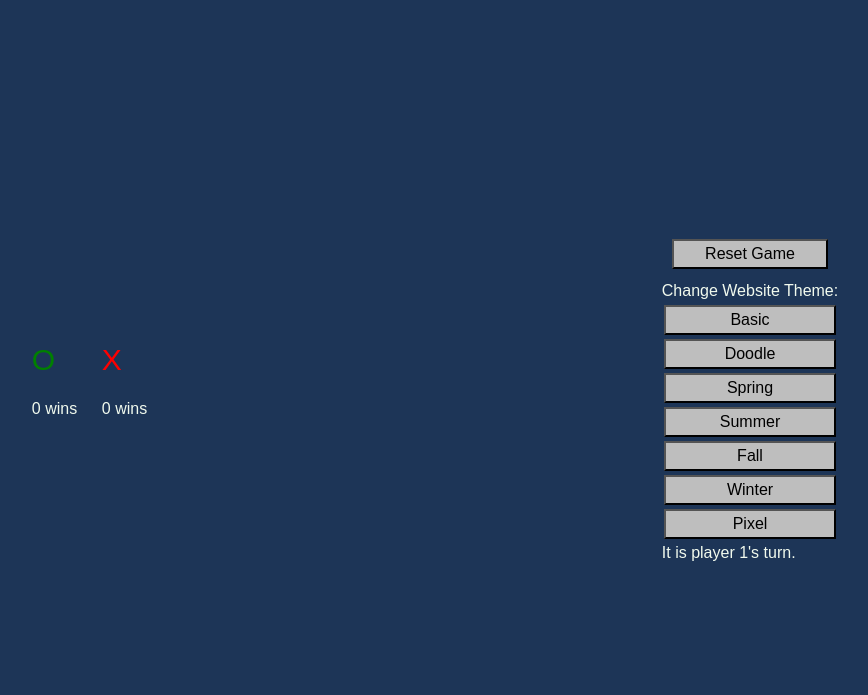
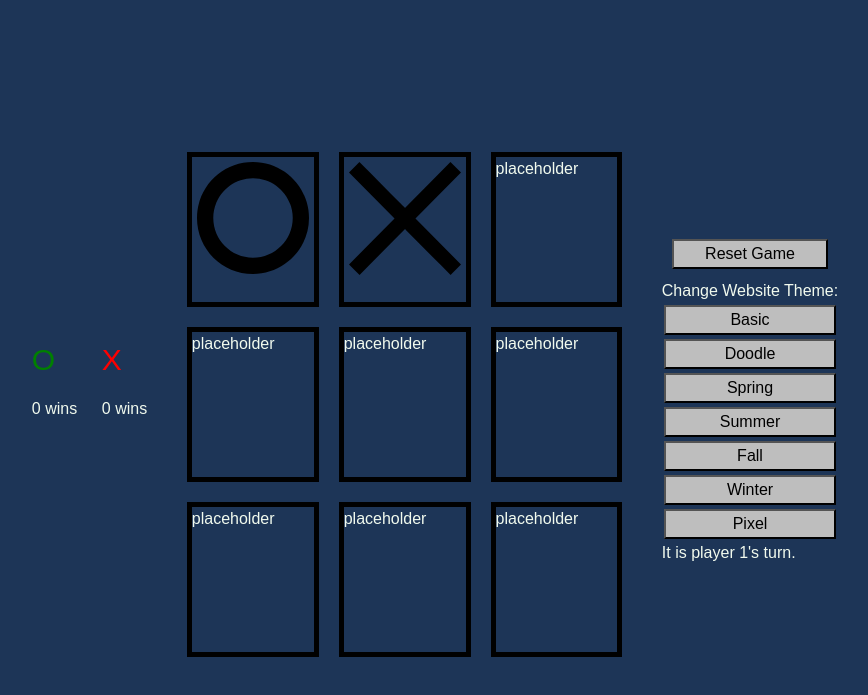
Before and after one commit to imd1005-web-development-winter-2023/group-project-digitalists, a plain HTML site: page index.html in a window 1280 px wide. Shown: the part 51-746 px from the top of the page, without its empty margins (205-1073 px from the left). Drawn offline with Linux system fonts and the light colour scheme.

Commit message:
put the tiles back in even tho were not supposed to need them

```diff
--- a/index.html
+++ b/index.html
@@ -34,7 +34,15 @@
           <p class ="x-wins"><span class ="message bold">0</span> wins</p>
         </div>
         <div class="grid">
-
+          <div class="tile"><p><img src="./images/o-basic.svg"></p></div>
+          <div class="tile"><p><img src="./images/x-basic.svg"></p></div>
+          <div class="tile"><p>placeholder</p></div>
+          <div class="tile"><p>placeholder</p></div>
+          <div class="tile"><p>placeholder</p></div>
+          <div class="tile"><p>placeholder</p></div>
+          <div class="tile"><p>placeholder</p></div>
+          <div class="tile"><p>placeholder</p></div>
+          <div class="tile"><p>placeholder</p></div>
 
         </div>
         <div class="buttons">
```
